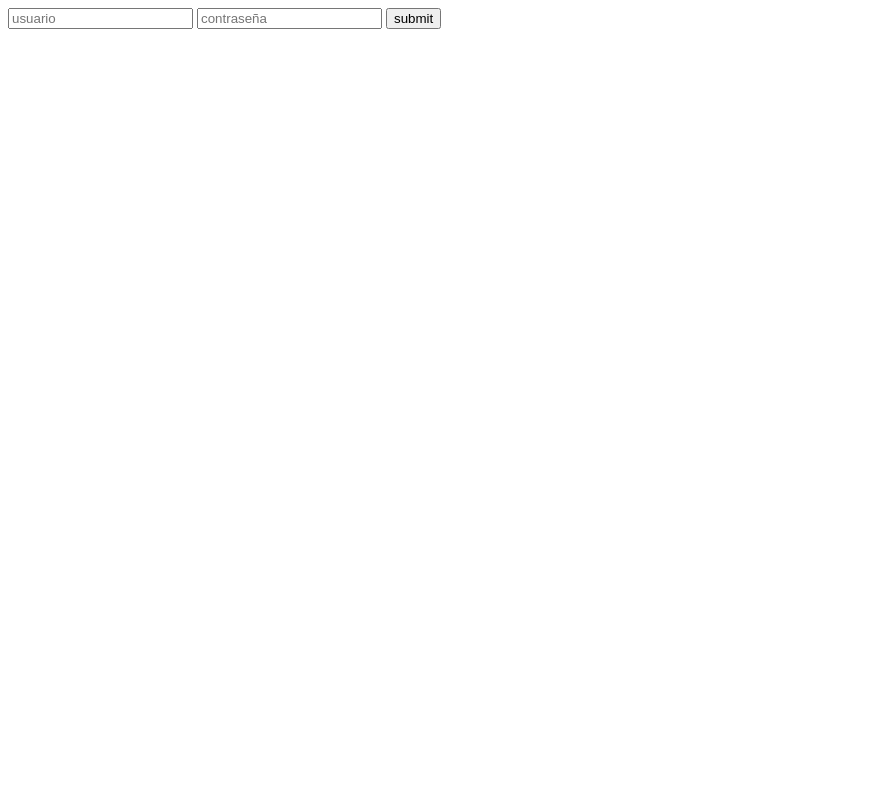
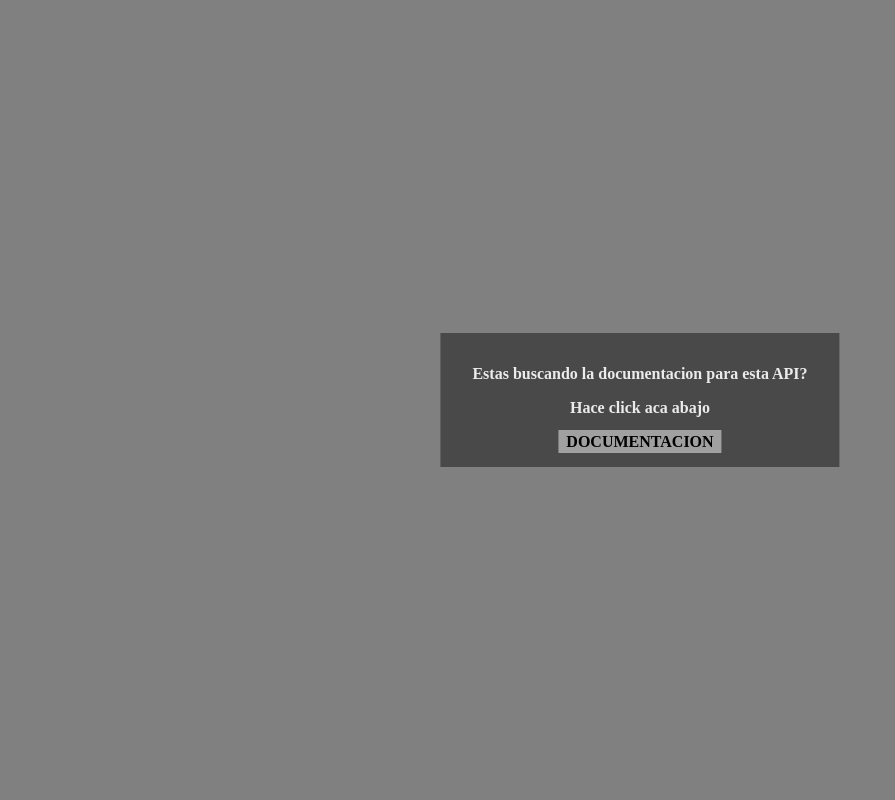
Before and after one commit to santiago-amerio/CAC_BACKEND, a Flask app: page / in a window 1280 px wide. Shown: the whole page, without its empty margins (0-895 px from the left). Run offline with Flask 3, Linux system fonts and the light colour scheme.

Commit message:
landing page, gives you link to documentation

```diff
--- a/modules/templates/login.html
+++ b/modules/templates/login.html
@@ -5,16 +5,55 @@
     <meta charset="UTF-8">
     <meta name="viewport" content="width=device-width, initial-scale=1.0">
     <title>Document</title>
+    <style>
+        html,
+        body {
+            height: 100%;
+            margin: 0;
+            font-weight: 900;
+        }
+
+        .main {
+            width: 100%;
+            height: 100%;
+            background-color: gray;
+
+        }
+
+        .container {
+            position: absolute;
+            top: 50%;
+            left: 50%;
+            transform: translate(-50%, -50%);
+            background-color: rgb(73, 73, 73);
+            color: rgb(235, 235, 235);
+            padding: 1rem 2rem;
+            text-align: center;
+
+
+        }
+
+        a {
+            background-color: rgb(160, 160, 160);
+            padding: .2rem .5rem;
+            text-decoration: none;
+            color: black;
+            transition:.3s
+        }
+
+        a:hover {
+            background-color: rgb(235, 235, 235);
+        }
+    </style>
 </head>
 
 <body>
-    <form method="POST">
-        <input type="text" placeholder="usuario" id="user">
-        <input type="password" name="contraseña" id="passw" placeholder="contraseña">
-        <input id="submit" type="button" value="submit">
-    </form>
-    <div>
-        <p id="alert-box"></p>
+    <div class="main">
+        <div class="container">
+            <p>Estas buscando la documentacion para esta API?</p>
+            <p>Hace click aca abajo</p>
+            <a href="https://santiago-amerio.github.io/BACKEND_DOCS/">DOCUMENTACION</a>
+        </div>
     </div>
     <script>
         document.querySelector("#submit")
```
